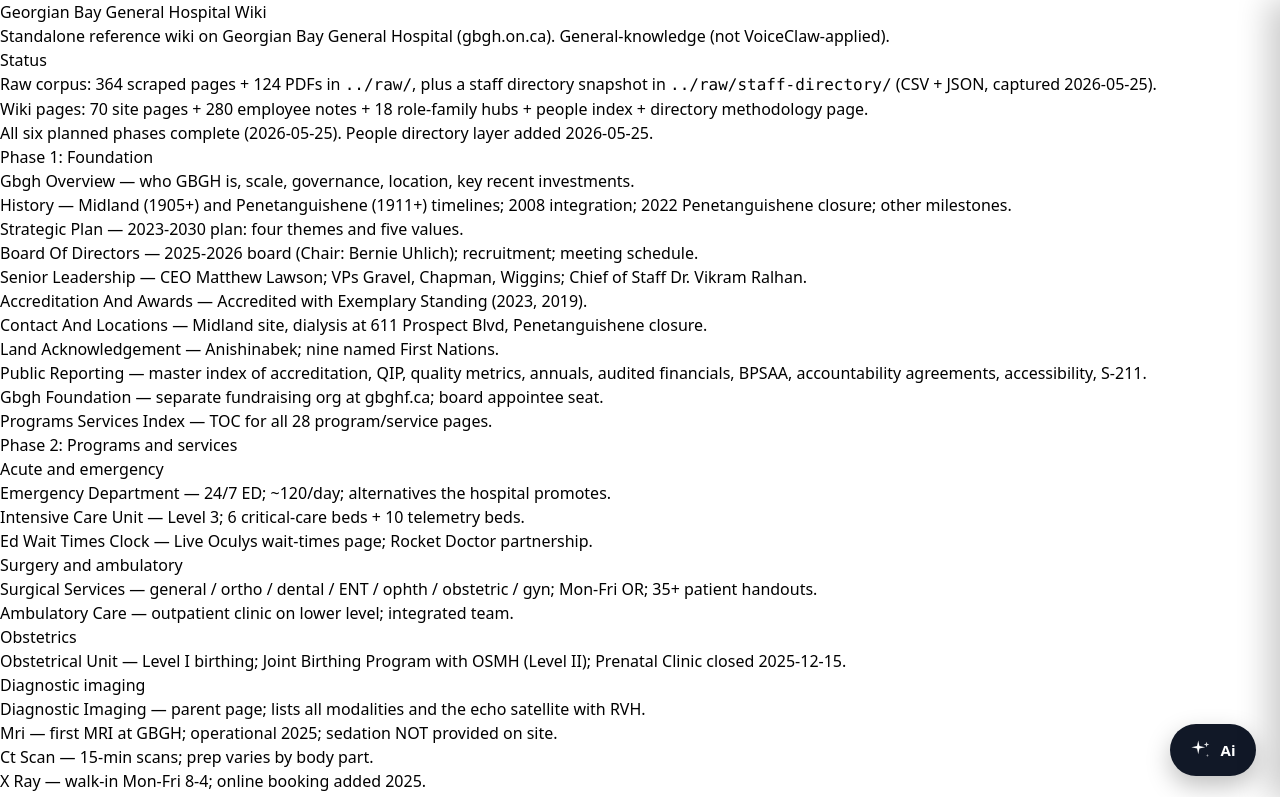
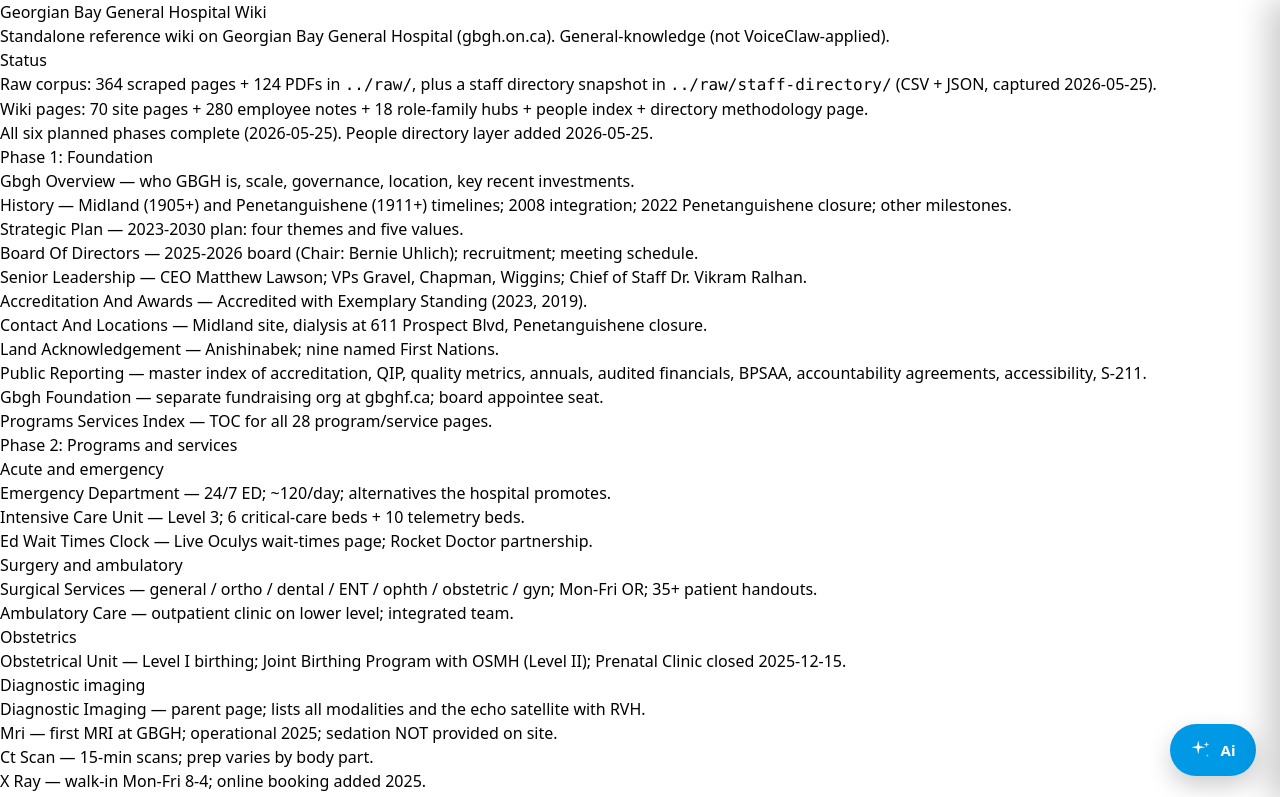
Before and after one commit to ianpilon/GBGH-Wiki-Site, a Next.js app: page / in a window 1280 px wide. Shown: the top 797 px of the page. Built offline with nearby package versions, Linux system fonts and the light colour scheme.

Commit message:
FAB: use Nextra primary color (--nextra-primary-hue) so it matches Status link

```diff
--- a/src/components/WikiChat.jsx
+++ b/src/components/WikiChat.jsx
@@ -141,9 +141,10 @@
           padding: '12px 20px',
           height: '52px',
           borderRadius: '9999px',
-          background: '#111827',
+          background:
+            'hsl(var(--nextra-primary-hue, 200) var(--nextra-primary-saturation, 100%) var(--nextra-primary-lightness, 45%))',
           color: 'white',
-          boxShadow: '0 10px 25px rgba(0,0,0,0.25)',
+          boxShadow: '0 10px 25px rgba(0,0,0,0.20)',
           display: open ? 'none' : 'flex',
           alignItems: 'center',
           gap: '8px',
```
